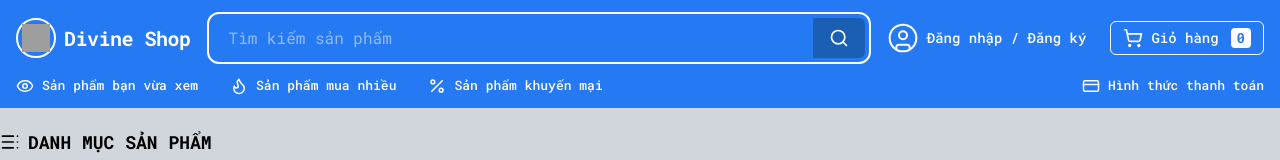
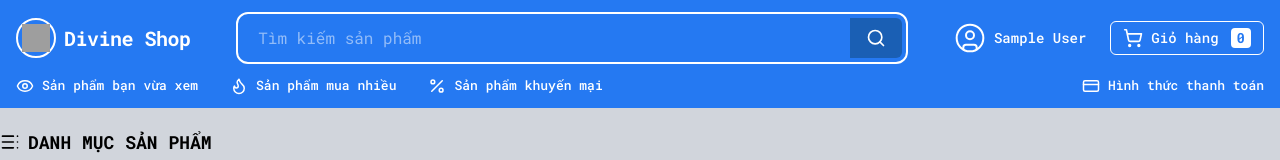
Before and after one commit to TungDo134/LTFE, a React (Vite) app: page /home in a window 1280 px wide. Shown: the top 160 px of the page. Built offline with nearby package versions, Linux system fonts and the light colour scheme; data requests are answered from the project's data file; sample sign-in values are in the browser's storage; grey boxes are pictures that could not be loaded.

Commit message:
update user icon at nav

```diff
--- a/src/redux/authSlice.js
+++ b/src/redux/authSlice.js
@@ -5,17 +5,17 @@ const authSlice = createSlice({
     name: 'auth',
     initialState: {
         user: storedUser || null,
-        isLoggedIn: storedUser ? true : false,
+        isLogin: storedUser ? true : false,
     },
     reducers: {
         login: (state, action) => {
             state.user = action.payload;
-            state.isLoggedIn = true;
+            state.isLogin = true;
             localStorage.setItem('currentUser', JSON.stringify(action.payload));
         },
         logout: (state) => {
             state.user = null;
-            state.isLoggedIn = false;
+            state.isLogin = false;
             localStorage.removeItem('currentUser');
         },
     },
--- a/src/ui/Navbar.jsx
+++ b/src/ui/Navbar.jsx
@@ -1,8 +1,10 @@
 import React from "react";
 import { Search, UserCircle, ShoppingCart, Eye, Flame, Percent, CreditCard } from "lucide-react";
 import { Link } from "react-router-dom";
+import { useSelector } from "react-redux";
 
 const Navbar = () => {
+    const { isLogin, user } = useSelector((state) => state.auth);
   return (
     <nav className="bg-[#2579f2] text-white w-full font-sans">
       <div className="max-w-7xl mx-auto px-4 py-3 flex items-center justify-between gap-4">
@@ -31,12 +33,19 @@ const Navbar = () => {
         </div>
 
         <div className="flex items-center gap-6 text-sm font-medium">
-          <Link to={"/login"}>
             <div className="flex items-center gap-2 cursor-pointer hover:opacity-80">
-              <UserCircle size={32} strokeWidth={1.5} />
-              <span>Đăng nhập / Đăng ký</span>
+                <UserCircle size={32} strokeWidth={1.5} />
+                {isLogin && user ? (
+                    <span>
+                        {user.name}
+                    </span>
+                ) : (
+                    <Link to={"/login"}>
+                    <span>Đăng nhập / Đăng ký</span>
+                    </Link>
+
+                )}
             </div>
-          </Link>
 
             <Link to="/cart">
             <div className="flex items-center gap-2 border border-white rounded-md px-3 py-1.5 cursor-pointer hover:bg-white/10">
```
